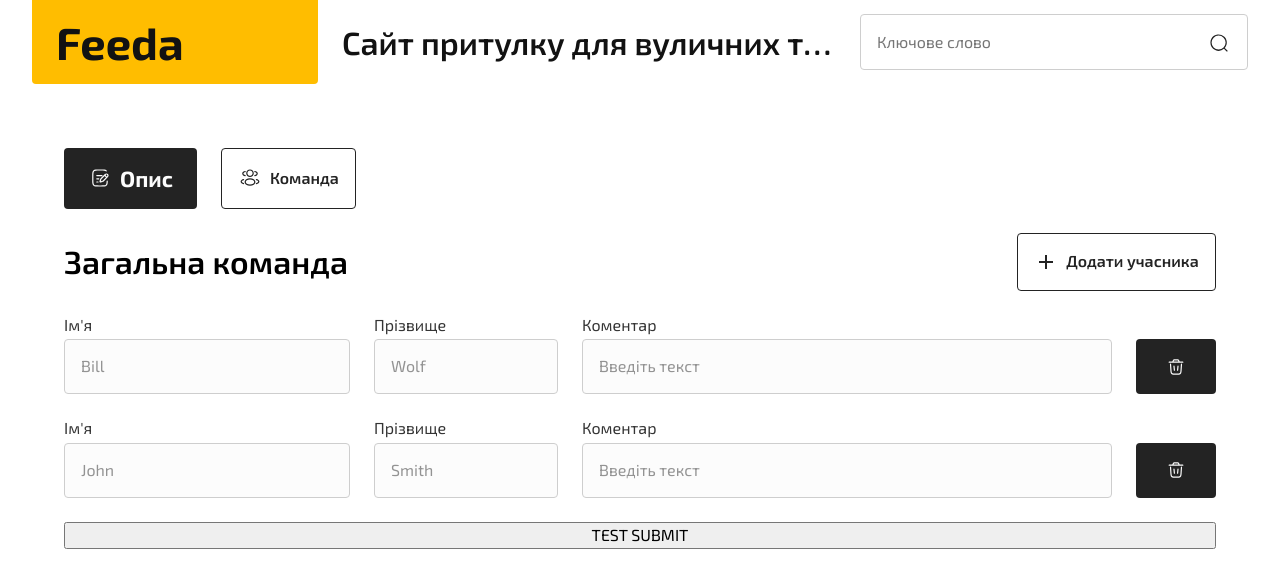
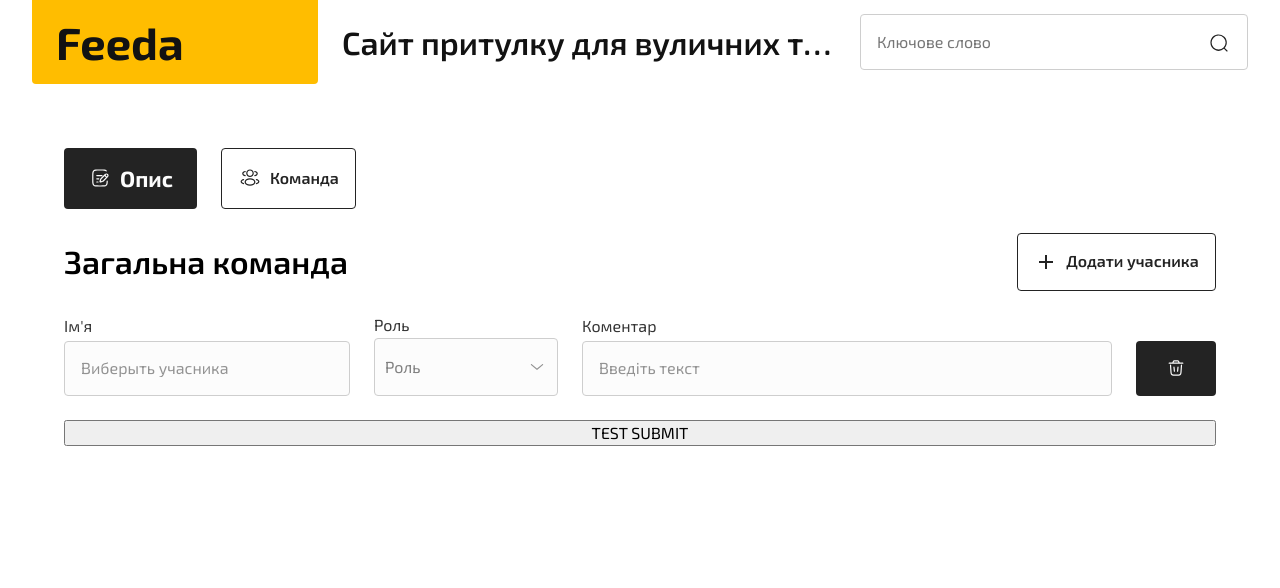
Before and after one commit to baza-trainee/feeda, a Next.js app in the folder cms/: page /projects/1 in a window 1280 px wide. Shown: the top 588 px of the page. Built offline with nearby package versions, Linux system fonts and the light colour scheme.

Commit message:
refactor: change form logic

```diff
--- a/cms/src/app/projects/[projectId]/page.tsx
+++ b/cms/src/app/projects/[projectId]/page.tsx
@@ -1,6 +1,6 @@
 'use client';
 
-import React, { useEffect, useState } from 'react';
+import React, { useState } from 'react';
 import { Button } from '~/src/components/Button/Button';
 import { ProjectForm } from '~/src/components/ProjectForm/ProjectForm';
 import { ProjectTeamForm } from '~/src/components/ProjectTeamForm/ProjectTeamForm';
@@ -27,41 +27,14 @@ type ProjectPageProps = {
 
 export default function ProjectPage({ params }: ProjectPageProps) {
   const [currentTab, setCurrentTab] = useState('Команда');
-  const [formValues, setFormValues] = useState<FormData>({
-    name: '',
-    comment: '',
-    complixity: { value: '', label: '' },
-    state: { value: '', label: '' },
-    type: { value: '', label: '' },
-    start_date: '',
-    end_date: '',
-    url: '',
+  const { control, clearErrors, getValues, handleSubmit, setValue, watch, register } = useForm({
+    defaultValues: {
+      name: 'Hello',
+    },
   });
-  const { control, clearErrors, getValues, handleSubmit, setValue, watch, register } = useForm();
   const projectId = params.projectId;
 
-  /// TEMP
-  useEffect(() => {
-    setFormValues({
-      name: '',
-      comment: '',
-      complixity: { value: '', label: '' },
-      state: { value: 'developing', label: '' },
-      type: { value: '', label: '' },
-      start_date: '',
-      end_date: '',
-      url: '',
-    });
-  }, []);
-
-  const handleSetValues = () => {
-    const data = getValues();
-    const updatedValues = { ...formValues, ...data };
-    setFormValues(updatedValues);
-  };
-
   const handleTabClick = (e: React.MouseEvent<HTMLButtonElement>) => {
-    handleSetValues();
     setCurrentTab(e.currentTarget.title);
   };
 
@@ -71,30 +44,11 @@ export default function ProjectPage({ params }: ProjectPageProps) {
   }[] = [
     {
       title: 'Опис',
-      content: (
-        <ProjectForm
-          setValues={handleSetValues}
-          values={formValues}
-          control={control}
-          clearErrors={clearErrors}
-          getValues={getValues}
-          handleSubmit={handleSubmit}
-        />
-      ),
+      content: <ProjectForm control={control} clearErrors={clearErrors} handleSubmit={handleSubmit} />,
     },
     {
       title: 'Команда',
-      content: (
-        <ProjectTeamForm
-          control={control}
-          clearErrors={clearErrors}
-          getValues={getValues}
-          handleSubmit={handleSubmit}
-          setValue={setValue}
-          watch={watch}
-          register={register}
-        />
-      ),
+      content: <ProjectTeamForm control={control} clearErrors={clearErrors} handleSubmit={handleSubmit} />,
     },
   ];
 
--- a/cms/src/components/Input/Input.tsx
+++ b/cms/src/components/Input/Input.tsx
@@ -1,7 +1,7 @@
 'use client';
 
 import { useState } from 'react';
-import { Control, Controller } from 'react-hook-form';
+import { Control, Controller, useController } from 'react-hook-form';
 
 import { IconSprite, IconType } from '../IconSprite/IconSprite';
 import { ErrorText } from '../SelectField/SelectField.style';
@@ -49,11 +49,16 @@ export function Input({
   clearErrors,
 }: InputProps) {
   const [inputValue, setInputValue] = useState(defaultValue);
+  const { field } = useController({
+    name,
+    control,
+  });
+
   return (
     <Controller
       defaultValue={defaultValue}
       control={control}
-      name={name}
+      name={field.name}
       rules={rules}
       render={({ field: { onChange }, fieldState: { error } }) => {
         const handleChange = () => {
@@ -88,7 +93,7 @@ export function Input({
                 maxLength={maxLength}
                 minLength={minLength}
                 pattern={pattern}
-                defaultValue={defaultValue}
+                defaultValue={field.value}
                 onChange={(ev) => {
                   if (pattern || label) setInputValue(ev.target.value);
                   handleChange();
--- a/cms/src/components/ProjectTeamForm/MemberCard.tsx
+++ b/cms/src/components/ProjectTeamForm/MemberCard.tsx
@@ -1,46 +1,43 @@
 import { DelBtnWrapper, MemberCardWrapper } from './ProjectTeamForm.styles';
 import { Button } from '../Button/Button';
 import { Input } from '../Input/Input';
-import {
-  Control,
-  UseFormGetValues,
-  FieldValues,
-  UseFormHandleSubmit,
-  UseFormRegister,
-  UseFormWatch,
-} from 'react-hook-form';
-import { MemberType } from './ProjectTeamForm';
+import { SelectField } from '../SelectField/SelectField';
+import { getRoleValue, membersRole } from '../SelectField/lists';
+import { Control } from 'react-hook-form';
 
 export interface MemberCardProps {
   control: Control;
   clearErrors: (name?: string | string[]) => void;
-  getValues: UseFormGetValues<FieldValues>;
-  handleSubmit: UseFormHandleSubmit<FieldValues>;
-  onDelete: () => void;
-  memberData: MemberType;
 }
 
-export const MemberCard: React.FC<MemberCardProps> = ({
-  control,
-  clearErrors,
-  getValues,
-  handleSubmit,
-  onDelete,
-  memberData,
-}) => {
+export const MemberCard: React.FC<MemberCardProps> = ({ control, clearErrors }) => {
   return (
     <MemberCardWrapper>
-      <Input control={control} clearErrors={clearErrors} placeholder={memberData.name} name="name" label="Ім'я" />
       <Input
         control={control}
         clearErrors={clearErrors}
-        placeholder={memberData.LastName}
-        name="lastName"
-        label="Прізвище"
+        placeholder="Виберыть учасника"
+        name="memberName"
+        label="Ім'я"
       />
-      <Input control={control} clearErrors={clearErrors} placeholder="Введіть текст" name="member_1" label="Коментар" />
+      <SelectField
+        control={control}
+        clearErrors={clearErrors}
+        options={membersRole}
+        placeholder={'Роль'}
+        name="memberRole"
+        title="Роль"
+        valueGetter={(value) => getRoleValue(value)}
+      />
+      <Input
+        control={control}
+        clearErrors={clearErrors}
+        placeholder="Введіть текст"
+        name="memberComment"
+        label="Коментар"
+      />
       <DelBtnWrapper>
-        <Button variant="icon" icon="delete" func={onDelete} />
+        <Button variant="icon" icon="delete" func={() => console.log('deleted')} />
       </DelBtnWrapper>
     </MemberCardWrapper>
   );
--- a/cms/src/components/ProjectTeamForm/ProjectTeamForm.tsx
+++ b/cms/src/components/ProjectTeamForm/ProjectTeamForm.tsx
@@ -6,12 +6,12 @@ import {
   UseFormSetValue,
   UseFormWatch,
   UseFormRegister,
+  SubmitHandler,
 } from 'react-hook-form';
 import { Button } from '../Button/Button';
 import { Title } from '../Title/Title';
 import { MemberCard } from './MemberCard';
 import { FormTitle, FormWrapper, AddBntWrapper, InputsWrapper } from './ProjectTeamForm.styles';
-import { Fragment, useEffect } from 'react';
 
 export interface TeamFormProps {
   control: Control;
@@ -25,78 +25,22 @@ export interface TeamFormProps {
 
 export type MemberType = {
   name: string;
-  LastName: string;
+  membersRole: { value: string; label: JSX.Element };
+  conmment: string;
 };
 
-const initialMembers = [
-  { name: 'Bill', LastName: 'Wolf' },
-  { name: 'John', LastName: 'Smith' },
-];
-
-export const ProjectTeamForm: React.FC<TeamFormProps> = ({
-  control,
-  clearErrors,
-  getValues,
-  handleSubmit,
-  setValue,
-  watch,
-  register,
-}) => {
-  const members: MemberType[] = watch('members', []);
-
-  useEffect(() => {
-    initialMembers.forEach((member, index) => {
-      setValue(`members[${index}].name`, member.name);
-      setValue(`members[${index}].LastName`, member.LastName);
-    });
-  }, [setValue]);
-
-  const addMember = () => {
-    const newMember = { name: '', LastName: '' };
-    setValue('members', [...members, newMember]);
-  };
-
-  const removeMember = (index: number) => {
-    setValue(
-      'members',
-      members.filter((_: object, i: number) => i !== index)
-    );
-  };
-
-  const onSubmit = (event) => {
-    event.preventDefault();
-    const formData = getValues();
-    const groupedData: { [key: string]: MemberType } = {};
-
-    formData.members.forEach((member: MemberType, index: number) => {
-      const memberKey = `member${index + 1}`;
-      groupedData[memberKey] = { name: member.name, LastName: member.LastName };
-    });
-
-    console.log(groupedData);
-  };
-
+export const ProjectTeamForm: React.FC<TeamFormProps> = ({ control, clearErrors, getValues, handleSubmit }) => {
+  const onSubmit: SubmitHandler<FieldValues> = (data) => console.log(data);
   return (
-    <FormWrapper onSubmit={onSubmit}>
+    <FormWrapper onSubmit={handleSubmit(onSubmit)}>
       <FormTitle>
         <Title title="Загальна команда" />
         <AddBntWrapper>
-          <Button variant="text" icon="plus" func={addMember} title="Додати учасника" />
+          <Button variant="text" icon="plus" func={() => console.log('member added')} title="Додати учасника" />
         </AddBntWrapper>
       </FormTitle>
       <InputsWrapper>
-        {members.map((member, index) => (
-          <Fragment key={index}>
-            <MemberCard
-              control={control}
-              clearErrors={clearErrors}
-              getValues={getValues}
-              handleSubmit={handleSubmit}
-              onDelete={() => removeMember(index)}
-              memberData={member}
-            />
-          </Fragment>
-        ))}
+        <MemberCard control={control} clearErrors={clearErrors} getValues={getValues} handleSubmit={handleSubmit} />
       </InputsWrapper>
       <button type="submit">TEST SUBMIT</button>
     </FormWrapper>
--- a/cms/src/components/SelectField/SelectField.tsx
+++ b/cms/src/components/SelectField/SelectField.tsx
@@ -1,7 +1,7 @@
 'use client';
 
 import { useState } from 'react';
-import { Control, Controller } from 'react-hook-form';
+import { Control, Controller, useController } from 'react-hook-form';
 import Select from 'react-select';
 
 import { DropdownIndicator } from '../DropdownIndicator/DropdownIndicator';
@@ -21,7 +21,6 @@ interface CustomSelectProps {
   clearErrors: (name?: string | string[]) => void;
   valueGetter: (value: string | number) => OptionType | undefined;
   title: string;
-  defaultValue: OptionType;
   isSearchable?: boolean;
 }
 
@@ -34,14 +33,16 @@ export const SelectField = ({
   clearErrors,
   valueGetter,
   title,
-  defaultValue,
   isSearchable = false,
 }: CustomSelectProps) => {
   const [isDropdownOpen, setIsDropdownOpen] = useState(false);
+  const { field } = useController({
+    name,
+    control,
+  });
 
   return (
     <Controller
-      defaultValue={defaultValue}
       control={control}
       name={name}
       rules={rules}
@@ -50,7 +51,7 @@ export const SelectField = ({
           clearErrors(name);
         };
 
-        const computedValue = typeof valueGetter === 'function' ? valueGetter(value) : value;
+        //const computedValue = typeof valueGetter === 'function' ? valueGetter(value) : value;
 
         return (
           <div style={{ position: 'relative' }} id="input-wrapper">
@@ -64,7 +65,7 @@ export const SelectField = ({
                 styles={selectStyles(!!error, isDropdownOpen, false)}
                 placeholder={placeholder}
                 options={options}
-                value={computedValue}
+                value={field.value}
                 onChange={(selectedOption) => {
                   setIsDropdownOpen(false);
                   onChange(selectedOption);
@@ -74,7 +75,6 @@ export const SelectField = ({
                 onMenuClose={() => setIsDropdownOpen(false)}
                 onBlur={() => {
                   setIsDropdownOpen(false);
-
                   onBlur();
                 }}
               />
```
Also changed, not shown: cms/src/components/ProjectForm/ProjectForm.tsx (+12 -56 lines).
